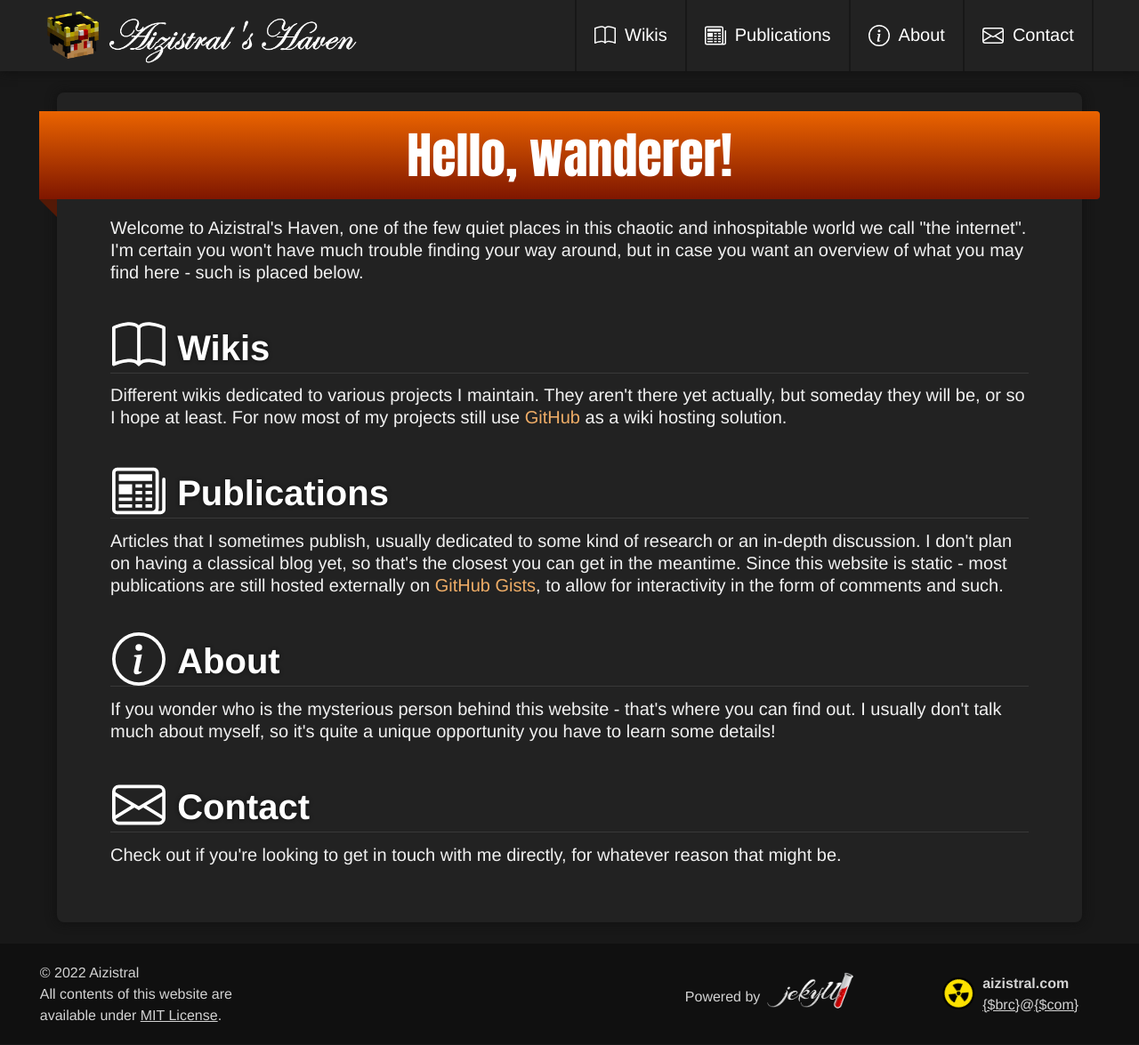
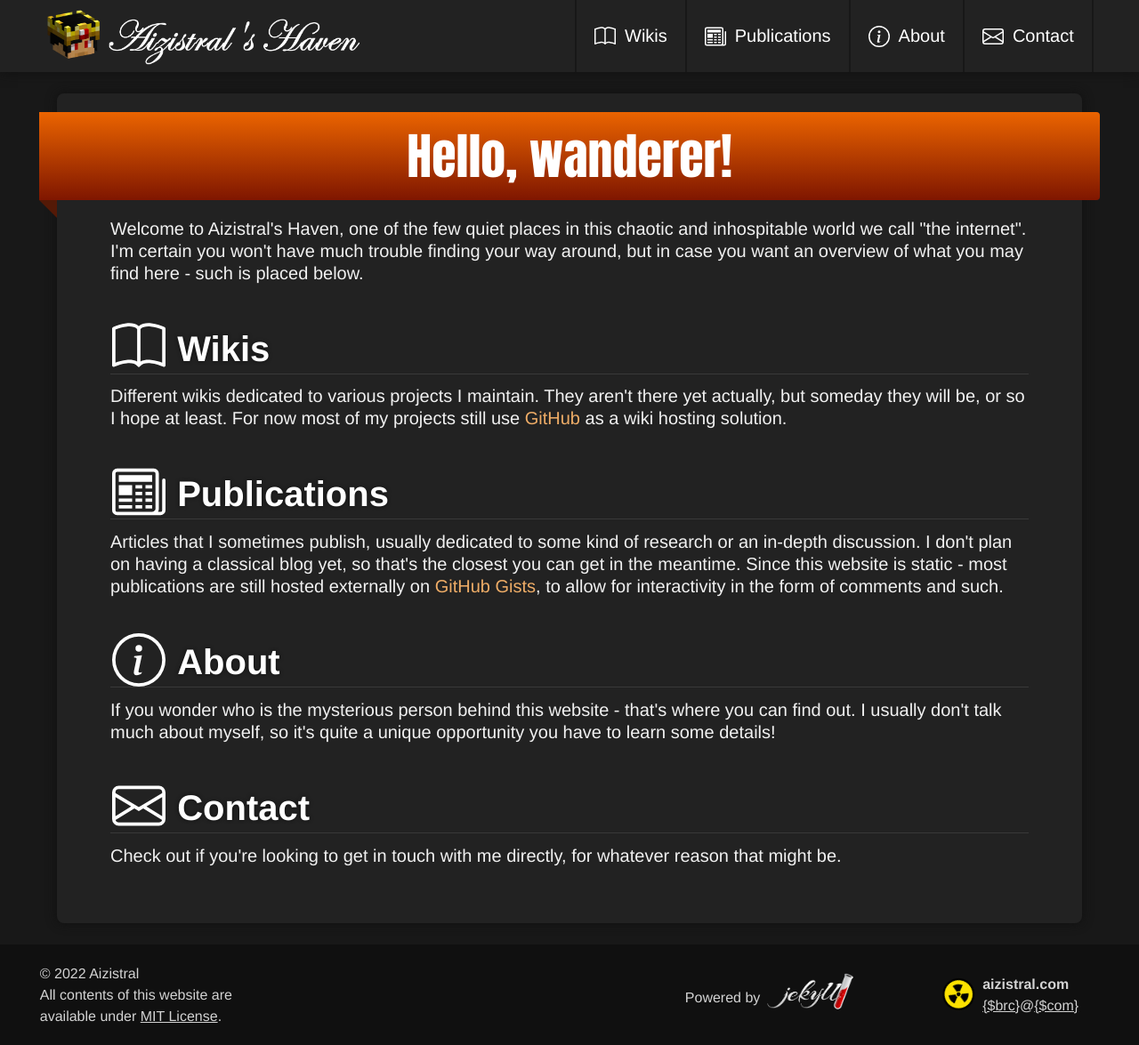
Before and after one commit to Aizistral-Studios/aizistral.com, a Jekyll site: the page built from index.html, in a window 1280 px wide. Shown: the whole page at 89% size. Built offline with Jekyll 4.4.1, drawn with Linux system fonts in a browser that asks for light colours; some web fonts are replaced.

Commit message:
Edit the logo a bit

```diff
--- a/_layouts/default.html
+++ b/_layouts/default.html
@@ -23,7 +23,7 @@
 		<header>
 			<nav>
 				<a href="/" class="header-logo">
-					<img src="/assets/images/website-logo.png" class="header-logo-img" alt="Logo" width="4875" height="965">
+					<img src="/assets/images/website-logo-2.png" class="header-logo-img" alt="Logo" width="4875" height="895">
 					<!-- <img src="/assets/images/logo-text.png" class="header-logo-text" alt="Logo Text" width="1384" height="287"> -->
 					<!-- <p class="header-logo_text">Aizistral's Haven</p> -->
 				</a>
--- a/_sass/layouts.scss
+++ b/_sass/layouts.scss
@@ -15,9 +15,10 @@
 
 .header-logo-img {
 	display: inline;
-	max-height: 72px;
+	max-height: 68px;
 	width: auto;
-	margin-block: 4px;
+	margin-top: 8px;
+	margin-bottom: 5px;
 }
 
 .header-logo-text {
```
Also changed, not shown: assets/images/website-logo-2.png (added).
